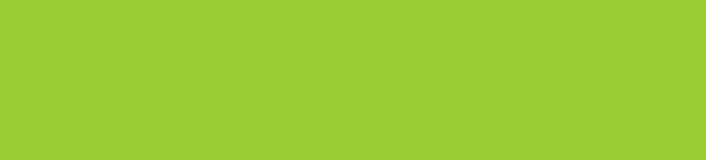
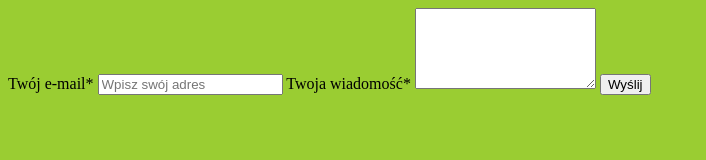
Before and after one commit to Vorezny/r, a plain HTML site: page index.html in a window 1280 px wide. Shown: the whole page, without its empty margins (0-706 px from the left). Drawn offline with Linux system fonts and the light colour scheme.

Commit message:
Update index.html

```diff
--- a/index.html
+++ b/index.html
@@ -13,5 +13,24 @@
 
 <body>
 
+     <forma ction="https://formsubmit.io/send/vorezny@gmail.com" method="POST">
+    <label for="mail>">Twój e-mail*</label>
+    <input
+      id="mail"
+      name="mail"
+      type="mail"
+      placeholder="Wpisz swój adres">
+
+  <label for="msg">Twoja wiadomość*</label>
+  <textarea
+    id="msg"
+    name="msg"
+    rows="5"
+    placeholder="Wpisz wiadomość">
+  </textarea>
+
+  <input value="Wyślij" type="submit"></button>
+  </form>
+
 
 </body>
```
